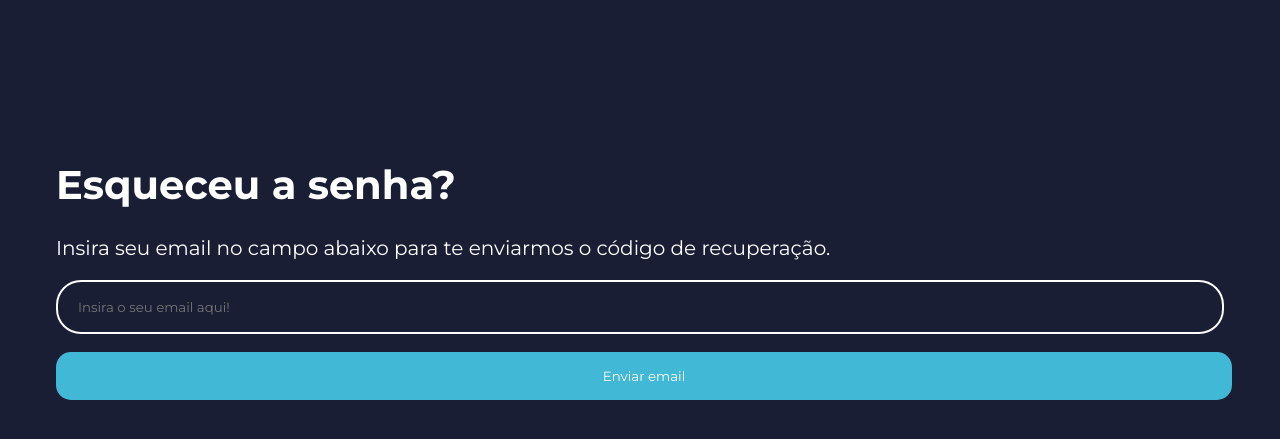
After one commit to lucas-docha/Train.info-SA, a PHP site: page /TelaEsqueci.html in a window 1280 px wide. The commit adds this page. Shown: the top 439 px of the page. Run offline with PHP 8.4, Linux system fonts and the light colour scheme.

Commit message:
Commit caio - finalização da tela de login e esqueciminha senha

```diff
--- /dev/null
+++ b/tela login/TelaEsqueci.css
@@ -0,0 +1,51 @@
+@import url('https://fonts.googleapis.com/css2?family=Montserrat:ital,wght@0,100..900;1,100..900&family=Quicksand:wght@300..700&display=swap');
+@import url('https://fonts.googleapis.com/css2?family=League+Spartan:wght@100..900&family=Montserrat:ital,wght@0,100..900;1,100..900&family=Quicksand:wght@300..700&display=swap');
+
+* {
+
+    font-family: "Montserrat", sans-serif;
+    font-optical-sizing: auto;
+
+    font-style: normal;
+
+}
+
+body {
+    background-color:#1a1e34;
+}
+
+.container {
+ margin: 0;
+ padding: 0;
+}
+
+.esqueci {
+    margin-top: 10rem;
+    font-size: 125%;
+    margin-left: 3rem;
+    color: white;
+}
+
+.email {
+    margin: 1rem 3rem ;
+    color:white;
+}
+
+.caixa{
+    display: flex;
+    height: 40px;
+    margin-left: 3rem;
+    margin-right: 3rem ;
+}
+
+.caixa input{
+    width: 100%;
+    height: 100%;
+    background-color: transparent;
+    border: 2px solid;
+    border-radius: 25px;
+    border-color: white;
+    outline: none;
+    color: white;
+    padding: 5px 20px 5px 20px;
+}
--- /dev/null
+++ b/tela login/TelaEsqueci.html
@@ -0,0 +1,33 @@
+<!DOCTYPE html>
+<html lang="pt-BR">
+
+<head>
+    <meta charset="UTF-8">
+    <meta name="viewport" content="width=device-width, initial-scale=1.0">
+    <link rel="stylesheet" href="./TelaEsqueci.css">
+    <title>Tela esqueci a senha</title>
+</head>
+
+<body>
+    <div class="container">
+        <div class="esqueci">
+            <h1>Esqueceu a senha?</h1>
+            <p>Insira seu email no campo abaixo para te enviarmos o código de recuperação.</p>
+        </div>
+        <div class="info">
+            <div class="email">
+                <form action="" method="post">
+                    <label for="email"></label>
+            </div>
+            <div class="caixa">
+                <input type="email" id="email" name="email" placeholder="Insira o seu email aqui!" required>
+            </div>
+        </div>
+        </div>
+        <div class="botão" style="padding-top: 2rem; padding-left: 3rem; padding-right: 2.5rem;">
+            <button onclick="enviarEmail()"
+                style="color: white; background-color: #41b8d5; border-radius: 15px; width: 100%; height: 3rem; border-style: none;">Enviar email</button>
+        </div>
+    </div>
+</body>
+</html>
--- a/tela login/TelaLogin.js
+++ b/tela login/TelaLogin.js
@@ -5,3 +5,7 @@
 function facebooklogin() {
             window.open("https://pt-br.facebook.com/login/device-based/regular/login/", "_blank");
         }
+
+function EsqueciSenha() {
+            window.open("./TelaEsqueci.html");
+        }
```
Also changed, not shown: tela login/TelaLogin.css (+15 -8 lines), tela login/TelaLogin.html (+14 -9 lines).
